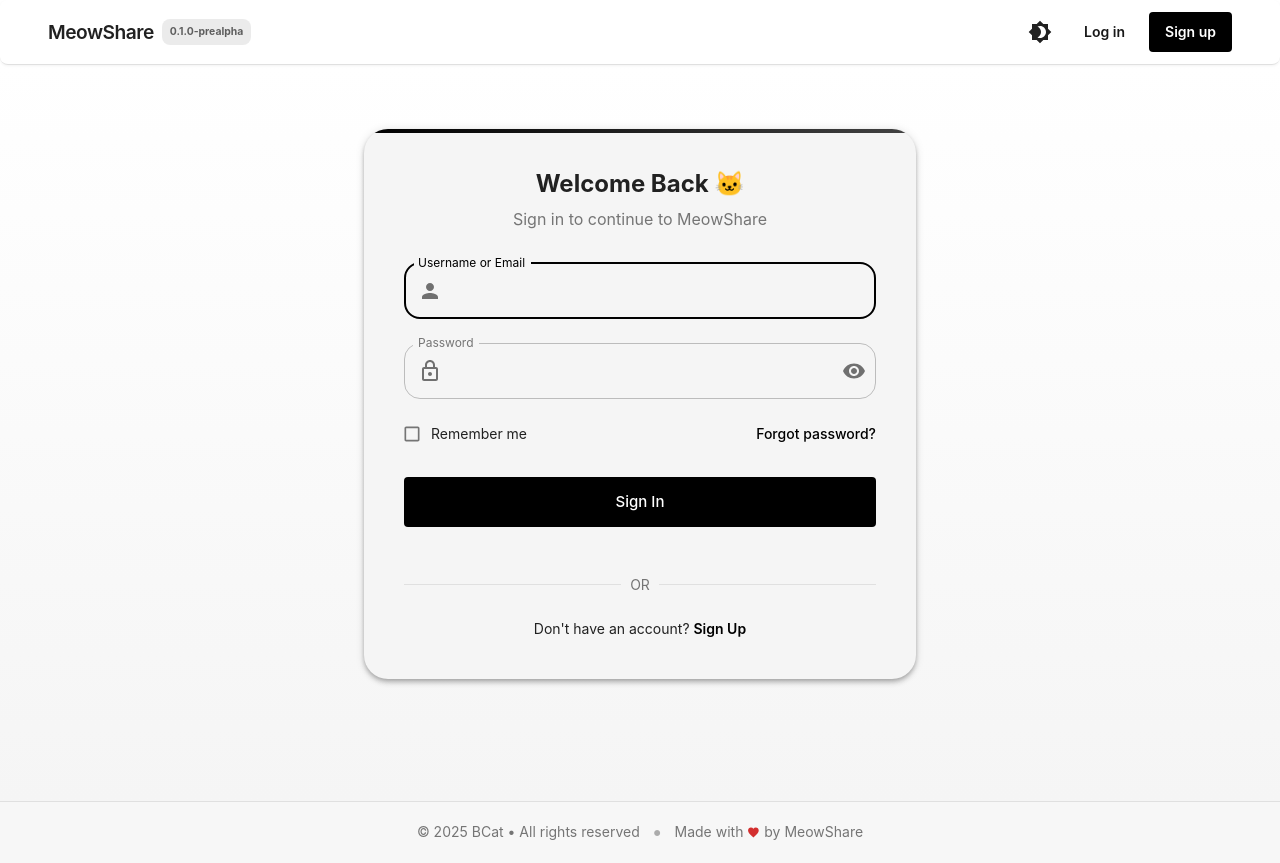
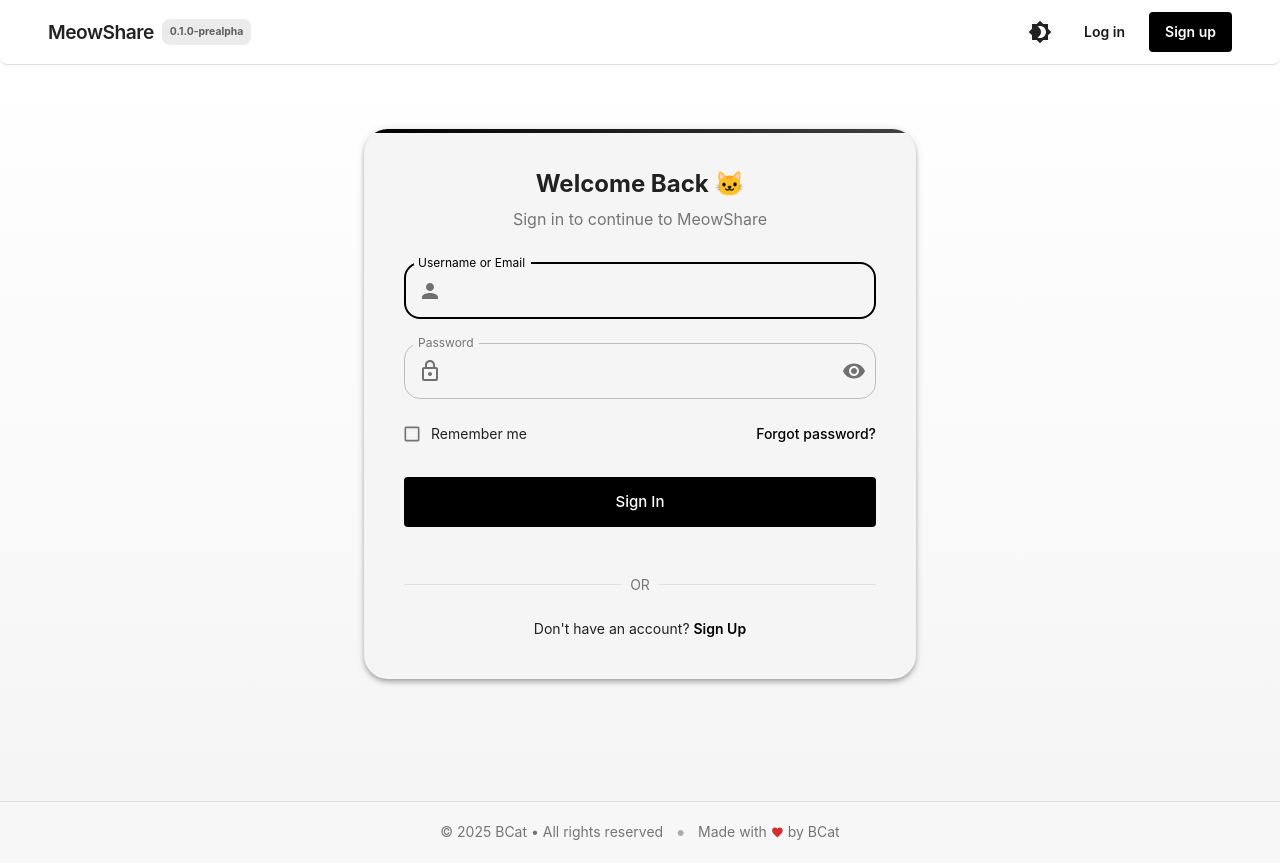
Before and after one commit to jacobwi/MeowShare, a React (Vite) app in the folder ui/: page /login in a window 1280 px wide. Built offline with nearby package versions, Linux system fonts and the light colour scheme; no server answers.

Commit message:
updated packages

```diff
--- a/ui/src/components/common/Footer.tsx
+++ b/ui/src/components/common/Footer.tsx
@@ -69,8 +69,8 @@ const Footer: React.FC = () => {
               }}
             />{" "}
             by
-            <Link href="#" underline="hover" color="inherit" sx={{ ml: 0.5 }}>
-              MeowShare
+            <Link href="https://github.com/jacobwi" underline="hover" color="inherit" sx={{ ml: 0.5 }}>
+              BCat
             </Link>
           </Typography>
         </Box>
```
